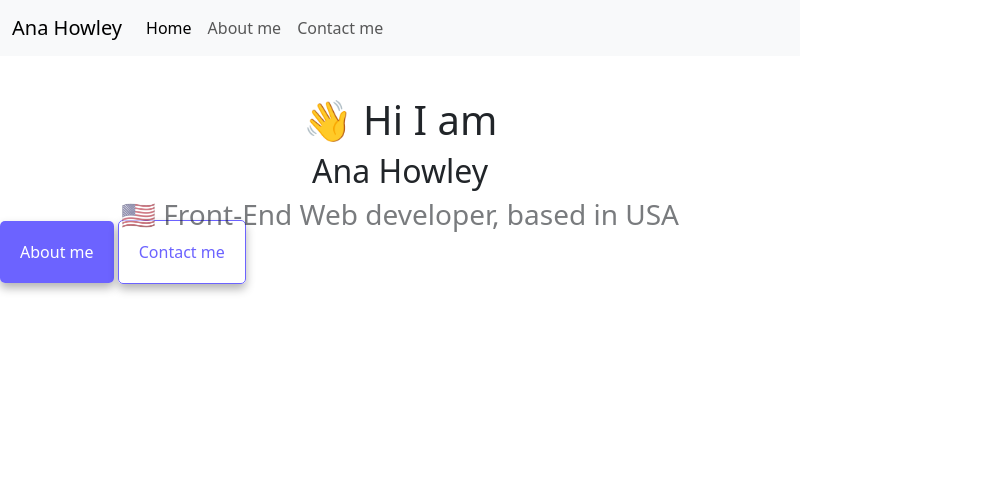
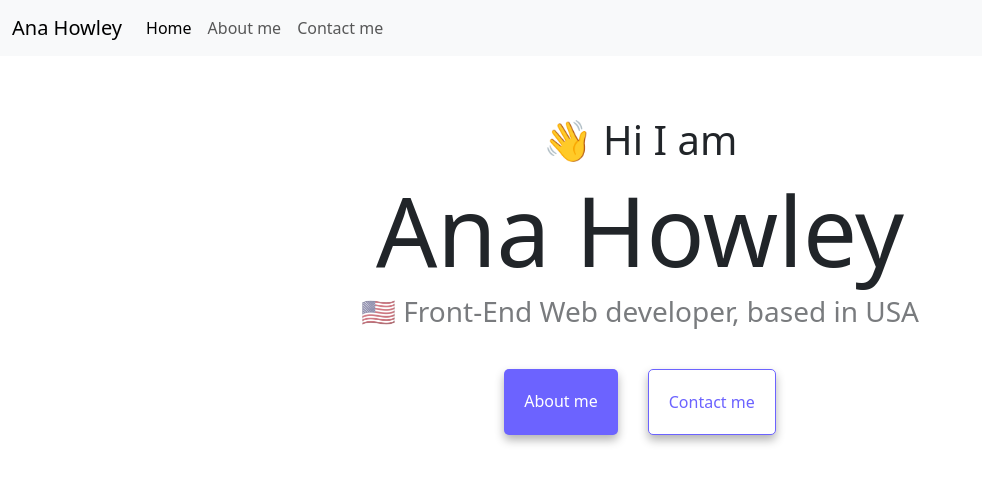
Before and after one commit to Anahowley/my_buisiness_card, a plain HTML site: page index.html in a window 1280 px wide. Shown: the whole page, without its empty margins (0-982 px from the left). Drawn offline with nearby package versions, Linux system fonts and the light colour scheme.

Commit message:
updated css

```diff
--- a/src/index.css
+++ b/src/index.css
@@ -8,26 +8,20 @@
 }
 
 h1,
-h2,
 h3 {
   justify-content: var(--justify-content);
   justify-content: space-between;
   text-align: center;
 }
 h1 {
-  padding-top: 40px;
+  padding-top: 60px;
   margin-bottom: -60px;
   font-size: 48px;
 }
-h2 {
+#h2 {
   font-size: 96px;
-  margin-bottom: -5px;
 }
 
-body {
-  margin: 60px auto;
-  max-width: 800px;
-}
 h3 {
   font-size: 22px;
   opacity: 0.6;
@@ -77,11 +71,6 @@ footer {
 #back_to_homepage:hover {
   text-decoration: none;
 }
-.contact_buttons {
-  display: flex;
-  justify-content: space-evenly;
-  padding-top: 50px;
-}
 
 #contact_me_button,
 #about_me_button {
@@ -108,3 +97,9 @@ footer {
 #about_me_button:hover {
   box-shadow: 0 5px 10px rgba(0, 0, 0, 0.7);
 }
+#navigation_links {
+  display: flex;
+  margin-top: 40px;
+  justify-content: center;
+  gap: 30px;
+}
```
